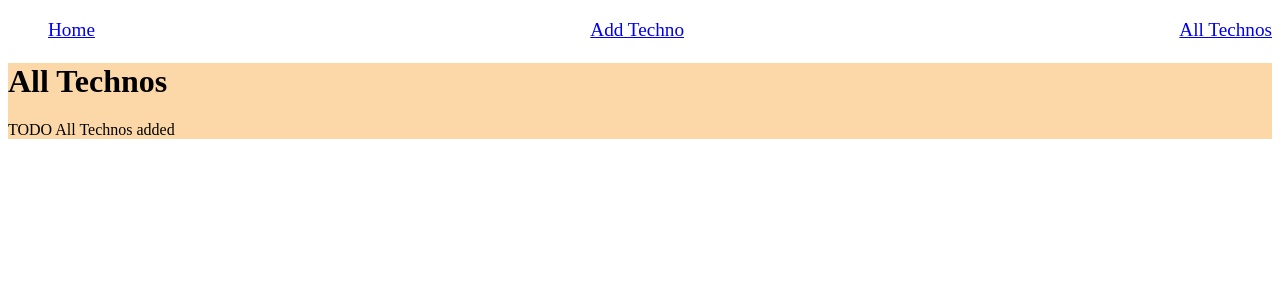
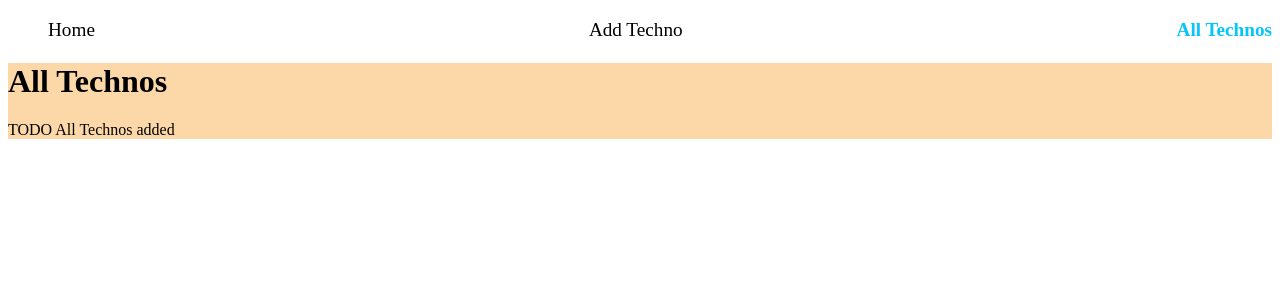
Before and after one commit to asseBadiane/My-progress-with-react, a React (Create React App) app: page /list in a window 1280 px wide. Shown: the top 300 px of the page. Built offline with nearby package versions, Linux system fonts and the light colour scheme.

Commit message:
Les links soient dinamiques

```diff
--- a/src/components/Menu.js
+++ b/src/components/Menu.js
@@ -4,9 +4,9 @@ export default function Menu() {
     return (
         <div className="menu">
             <ul>
-                <li><NavLink to="/">Home </NavLink></li>
-                <li><NavLink to="/add">Add Techno</NavLink></li>
-                <li><NavLink to="/list">All Technos</NavLink></li>
+                <li><NavLink to="/" className={({ isActive }) => isActive ? "activeLink" : undefined}>Home </NavLink></li>
+                <li><NavLink to="/add" className={({ isActive }) => (isActive ? "activeLink" : undefined)}>Add Techno</NavLink></li>
+                <li><NavLink to="/list" className={({ isActive }) => (isActive ? "activeLink" : undefined)}>All Technos</NavLink></li>
             </ul>
         </div>
     )
--- a/src/css/menu.css
+++ b/src/css/menu.css
@@ -8,3 +8,13 @@ ul {
     flex-direction: row;
     justify-content: space-between;
 }
+
+a {
+    text-decoration: none;
+    color: black;
+}
+
+.activeLink {
+    font-weight: bold;
+    color: #07c5fa;
+}
```
